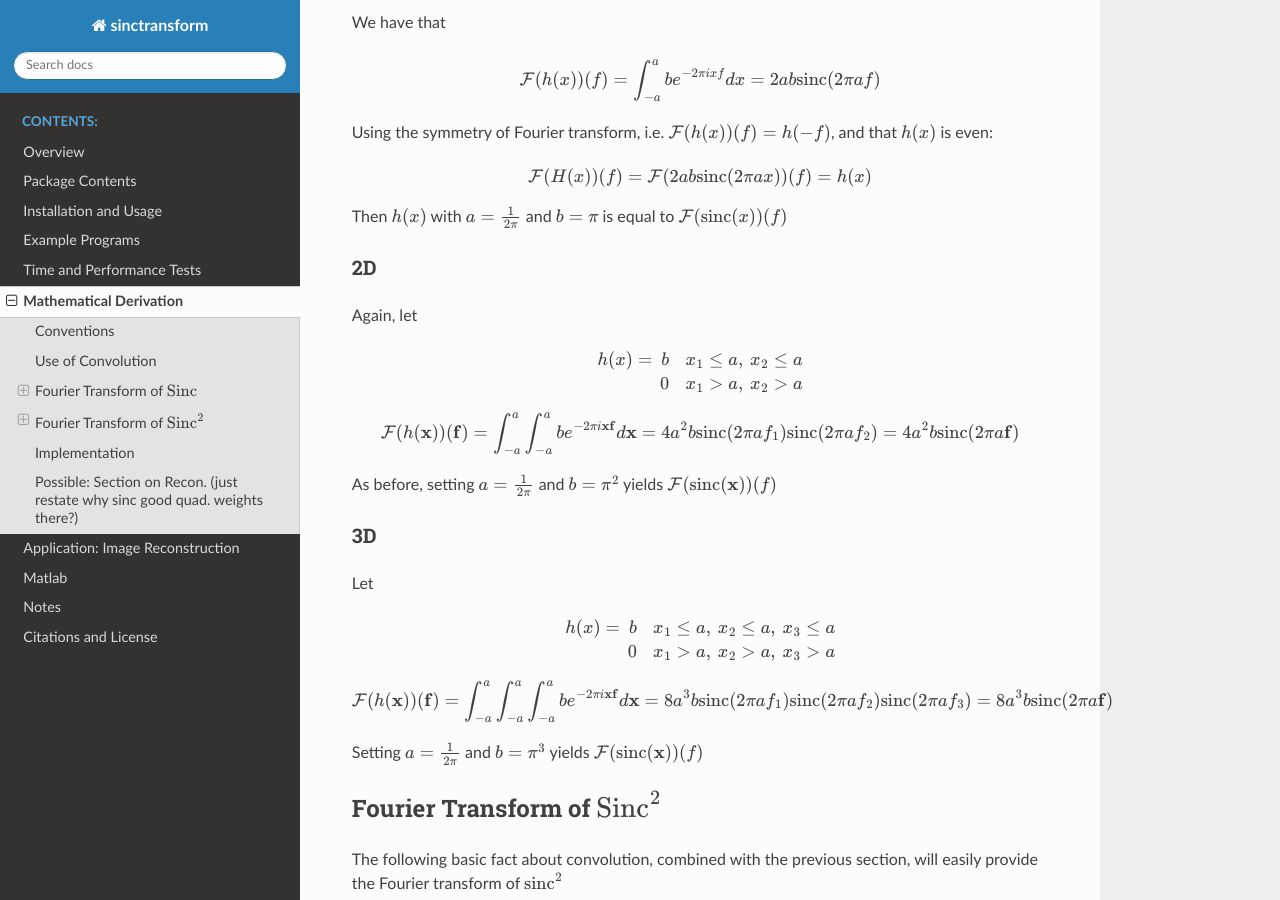
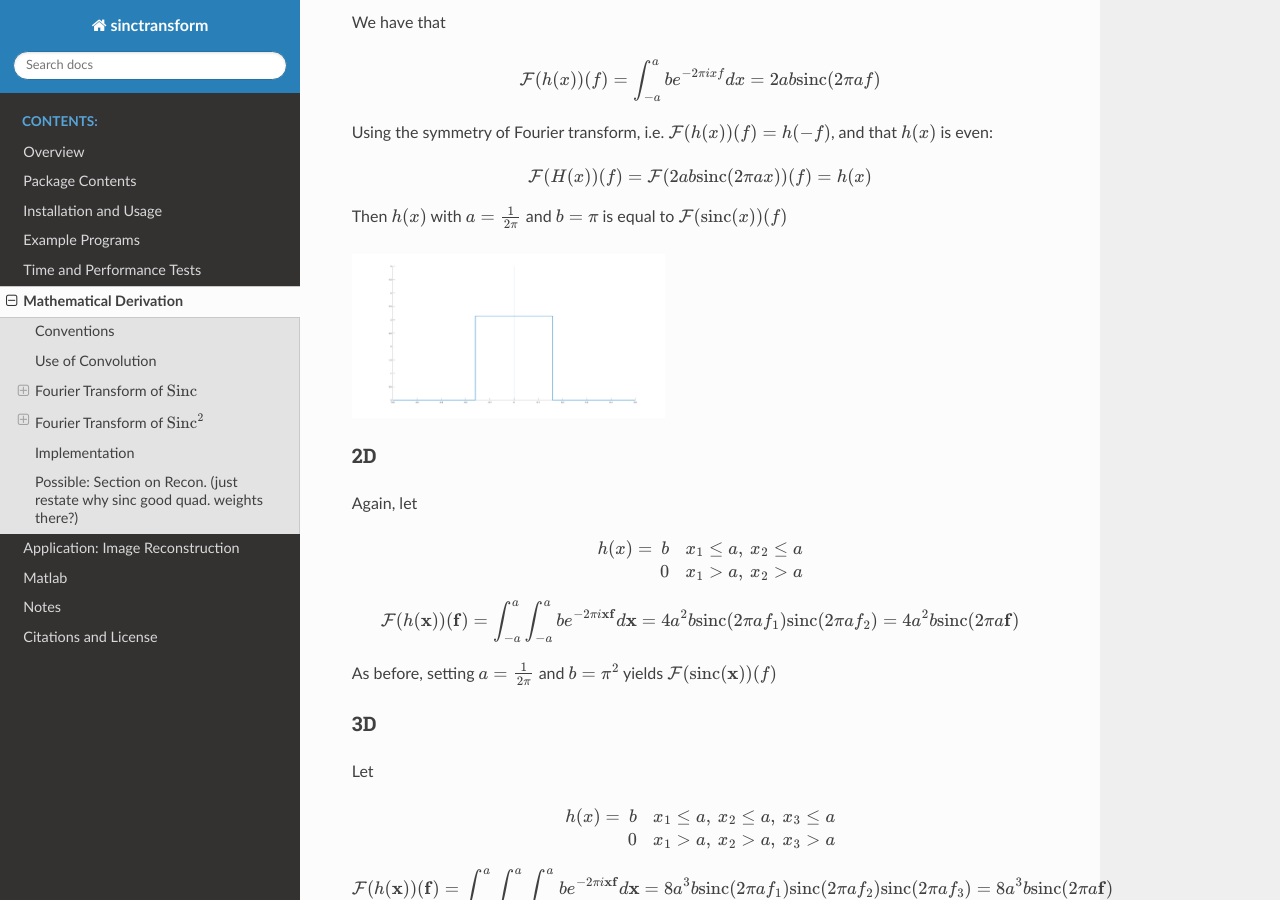
Before and after one commit to hannahlawrence/sinctransform, a Sphinx documentation site: the page built from docs/Derivation.rst, in a window 1280 px wide and 900 px high, scrolled down 1558 px. Built offline with Sphinx 7.4.7 and the Read the Docs theme 2.0.0, drawn with Linux system fonts in a browser that asks for light colours.

Commit message:
images added

```diff
--- a/docs/Derivation.rst
+++ b/docs/Derivation.rst
@@ -87,6 +87,9 @@
 
 Then :math:`h(x)` with :math:`a=\frac{1}{2\pi}` and :math:`b=\pi` is equal to :math:`\mathcal{F}(\text{sinc}(x))(f)`
 
+.. image:: basicfsincplot.png
+    :width: 45%
+
 2D
 ~~~~~
 Again, let
@@ -141,6 +144,9 @@
 	0 \: \: \: \: |x| > \frac{1}{\pi}
 
 
+.. image:: basicfsincsqplot.png
+    :width: 45%
+
 2D
 ~~~~~
 
```
Also changed, not shown: docs/basicfsincplot.png (added), docs/basicfsincsqplot.png (added).
